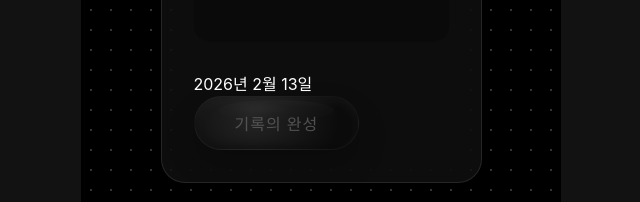
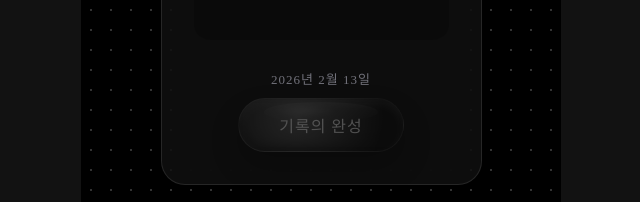
Before and after one commit to hsunp77-hub/human-text, a Next.js app: page /write in a window 1280 px wide. Shown: the part 480-682 px from the top of the page, without its empty margins (319-959 px from the left). Built offline with nearby package versions, Linux system fonts and the light colour scheme; no server answers; the database is empty.

Commit message:
fix(ui): implement vanilla CSS classes for correct alignment and styling

```diff
--- a/src/app/globals.css
+++ b/src/app/globals.css
@@ -551,3 +551,35 @@ a:hover {
   margin: 0;
   font-family: var(--font-serif);
 }
+
+/* Specific Utility Classes for Day/Date Alignment */
+.header-label {
+  text-align: center;
+  font-size: 16px;
+  color: #71717A;
+  margin-bottom: 4px;
+  opacity: 0.8;
+  font-family: var(--font-handwriting);
+  display: block;
+  width: 100%;
+}
+
+.write-date-label {
+  font-size: 13px;
+  font-family: var(--font-serif);
+  color: #71717A;
+  margin-bottom: 8px;
+  letter-spacing: 1px;
+  text-transform: uppercase;
+  font-weight: 500;
+  text-align: center;
+  display: block;
+  width: 100%;
+}
+
+.center-flex-col {
+  display: flex;
+  flex-direction: column;
+  align-items: center;
+  width: 100%;
+}
--- a/src/app/write/page.tsx
+++ b/src/app/write/page.tsx
@@ -130,8 +130,8 @@ function WriteContent() {
                         />
 
                         {/* Buttons Section */}
-                        <div className="flex flex-col items-center w-full mt-6 gap-4">
-                            <div className="text-[11px] font-serif text-white/40 mb-2 tracking-widest uppercase">
+                        <div className="center-flex-col mt-10 gap-4">
+                            <div className="write-date-label">
                                 {today}
                             </div>
                             <button
--- a/src/components/Header.tsx
+++ b/src/components/Header.tsx
@@ -32,7 +32,7 @@ export default function Header({ title, label }: HeaderProps) {
                 </button>
             </div>
             {label && (
-                <div className="text-center text-[11px] font-serif text-[#71717A] mb-2 tracking-widest uppercase opacity-70">
+                <div className="header-label">
                     {label}
                 </div>
             )}
```
